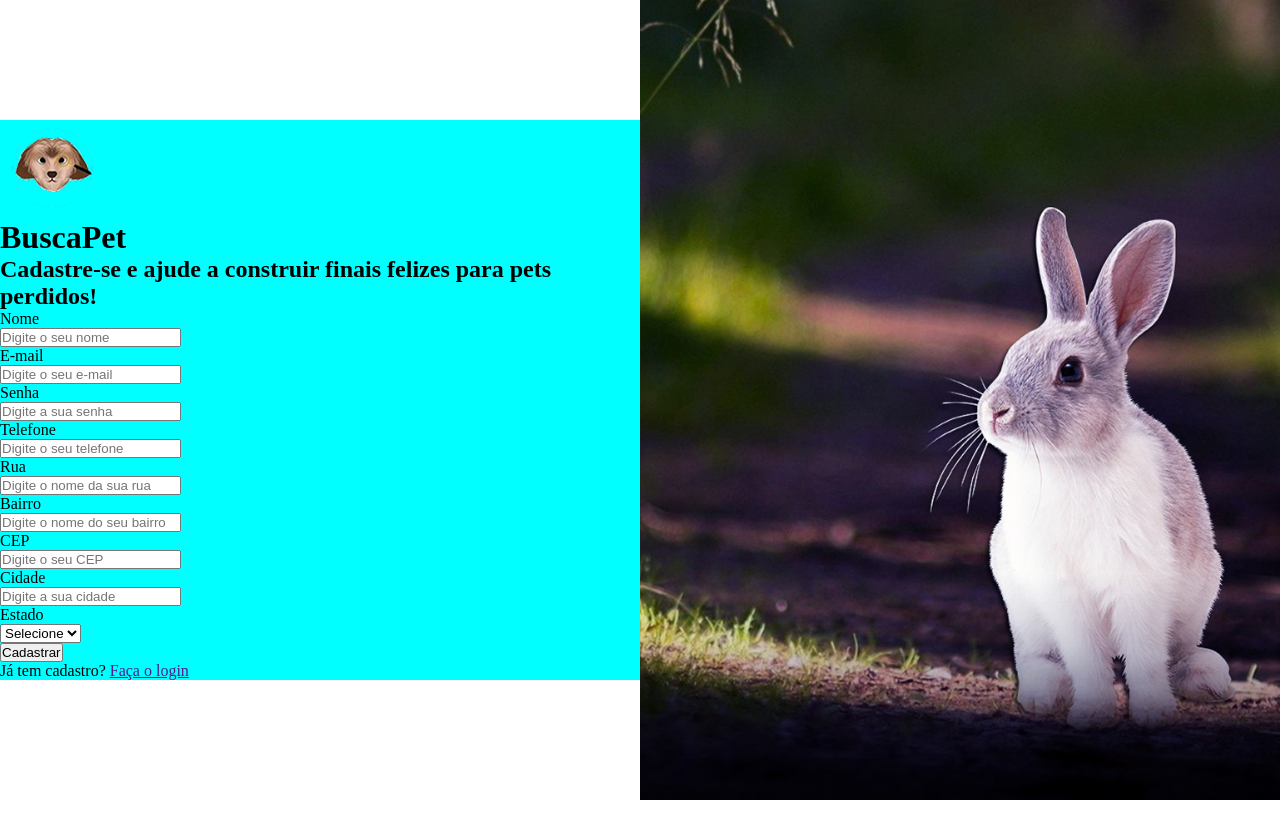
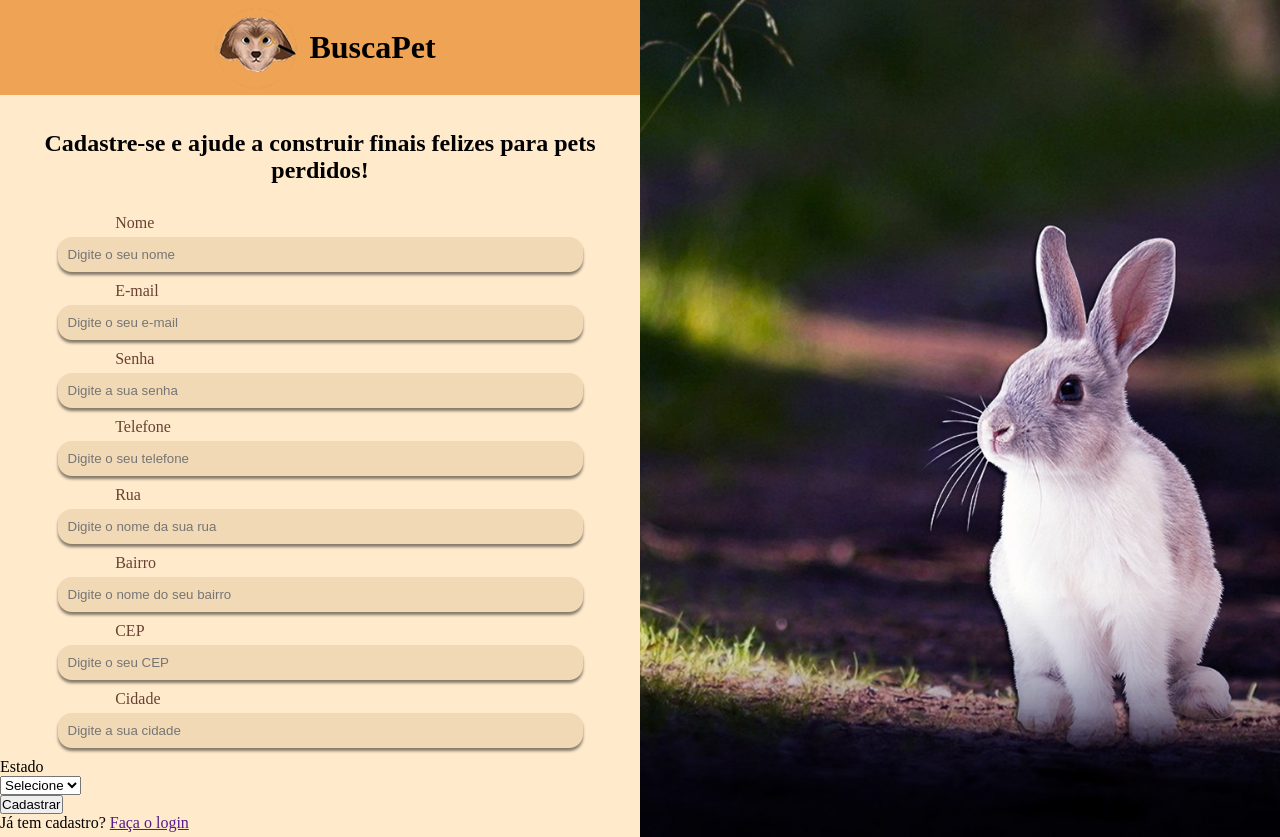
Before and after one commit to israelsouza/busca-pet, a React (Vite) app in the folder busca-pet/: page / in a window 1280 px wide. Before the commit the page ends 800 px from the top, so only its background shows below. Built offline with nearby package versions, Linux system fonts and the light colour scheme.

Commit message:
chore: style, add and create classes

```diff
--- a/busca-pet/src/components/InputTxt.jsx
+++ b/busca-pet/src/components/InputTxt.jsx
@@ -1,10 +1,12 @@
-function InputTxt({name, place}) {
-    return <div>
-        <label>{name}</label>
-        <div>
-            <input type="text" placeholder={place} />
-        </div>
+function InputTxt({ name, place }) {
+  return (
+    <div className="imput">
+      <label className="imput__name" >{name}</label>
+      <div className="imput__box">
+        <input className="imput__element" type="text" placeholder={place} />
+      </div>
     </div>
+  );
 }
 
-export default InputTxt
+export default InputTxt;
--- a/busca-pet/src/index.css
+++ b/busca-pet/src/index.css
@@ -1,24 +1,49 @@
-*{
+* {
   margin: 0;
   padding: 0;
   box-sizing: border-box;
 }
 
-.cad{
-    display: flex;
-    align-items: center;
+:root {
+  --titulo: #000;
+  --header: #efa355;
+  --fundo_form: #ffeacc;
+  --inputs: #f2d9b6;
+  --label: #684233;
+  --botao: #f2b680;
 }
 
-.cad-header{
-    background-color: aqua;
-    width: 50%;
+.txt-center {
+  text-align: center;
 }
 
-.cad__body{
-
+.cad {
+  background-color: #ccc;
+  display: flex;
 }
 
-.cad__image{
+.cad-header {
+  width: 50%;
+  min-height: 100svh;
+
+  display: flex;
+  flex-direction: column;
+}
+
+.cad__body {
+  padding: 5px 0;
+  background-color: var(--fundo_form);
+  width: 100%;
+  height: 100%;
+}
+
+.cad__title {
+  margin: 30px auto;
+  text-align: center;
+  color: var(--titulo);
+}
+
+.cad__image {
   background-image: url(./assets/imgs/coelho.png);
   background-repeat: no-repeat;
   background-size: cover;
@@ -26,5 +51,35 @@
 
   min-height: 100svh;
   width: 50%;
+}
 
+.header-form {
+  display: flex;
+  align-items: center;
+  justify-content: center;
+  background-color: var(--header);
 }
+
+.imput {
+  margin: 10px 0;
+}
+
+.imput__name {
+  padding-left: 18%;
+  color: var(--label)
+}
+
+.imput__box {
+  text-align: center;
+  margin-top: 5px;
+  margin-bottom: 10px;
+}
+
+.imput__element {
+  width: 525px;
+  padding: 10px;
+  border-radius: 14px;
+  background-color: var(--inputs);
+  border: none;
+  box-shadow: 0px 3px 3px 0px hsla(0, 0%, 0%, 0.483);
+}
--- a/busca-pet/src/pages/Cadastro.jsx
+++ b/busca-pet/src/pages/Cadastro.jsx
@@ -40,7 +40,7 @@ function Cadastro() {
         <HeaderForm />
 
         <div className="cad__body">
-          <h2>
+          <h2 className="cad__title">
             Cadastre-se e ajude a construir finais felizes para pets perdidos!
           </h2>
 
```
Lines whose indentation alone changed are shown as unchanged.
